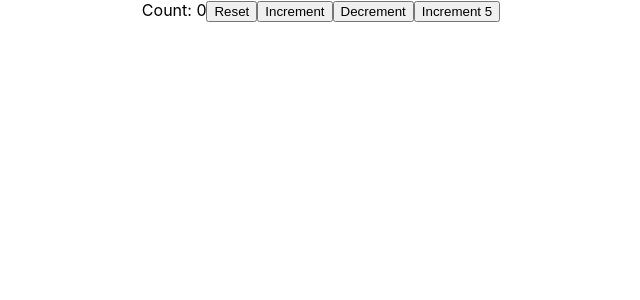
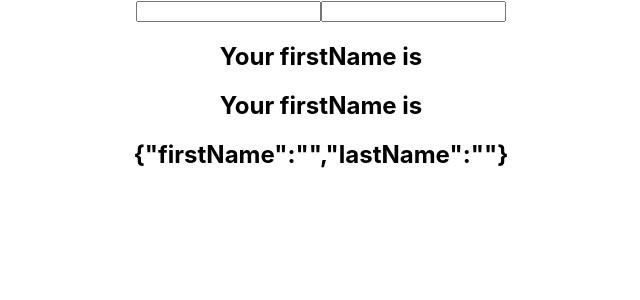
Before and after one commit to Mersock/react-hook-pactice, a React (Create React App) app: page / in a window 1280 px wide. Shown: the top 300 px of the page, without its empty margins (319-959 px from the left). Built offline with nearby package versions, Linux system fonts and the light colour scheme.

Commit message:
use State with object

```diff
--- a/src/App.js
+++ b/src/App.js
@@ -3,13 +3,17 @@
 import ClassCounter from './components/ClassCounter';
 import HookCounter from './components/HookCounter';
 import HookCounterTwo from './components/HookCounterTwo';
+import HookCounterThree from './components/HookCounterThree';
+import ClassCounterTwo from './components/ClassCounterTwo';
 
 function App() {
   return (
     <div className="App">
       {/* <ClassCounter /> */}
+      {/* <ClassCounterTwo /> */}
       {/* <HookCounter /> */}
-      <HookCounterTwo/>
+      {/* <HookCounterTwo/> */}
+      <HookCounterThree />
     </div>
   );
 }
--- /dev/null
+++ b/src/components/HookCounterThree.js
@@ -0,0 +1,27 @@
+import React, { useState } from 'react'
+
+function HookCounterThree() {
+
+    const initialState = {
+        firstName: '',
+        lastName: ''
+    }
+
+    const [name, setName] = useState(initialState)
+
+    return (
+        <div>
+            <input type="text"
+                value={name.firstName}
+                onChange={e => setName({ ...name, firstName: e.target.value })} />
+            <input type="text"
+                value={name.lastName}
+                onChange={e => setName({ ...name, lastName: e.target.value })} />
+            <h2>Your firstName is {name.firstName}</h2>
+            <h2>Your firstName is {name.lastName}</h2>
+            <h2>{JSON.stringify(name)}</h2>
+        </div>
+    )
+}
+
+export default HookCounterThree
```
